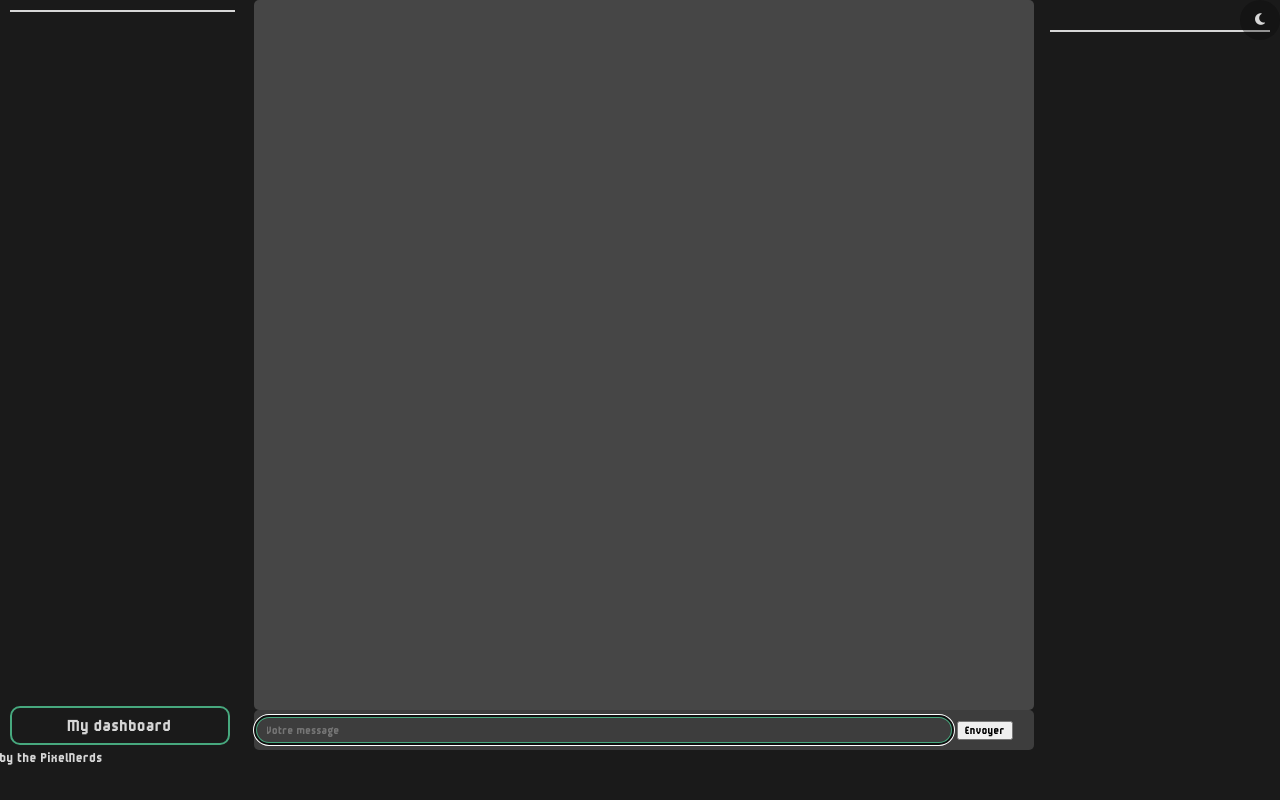
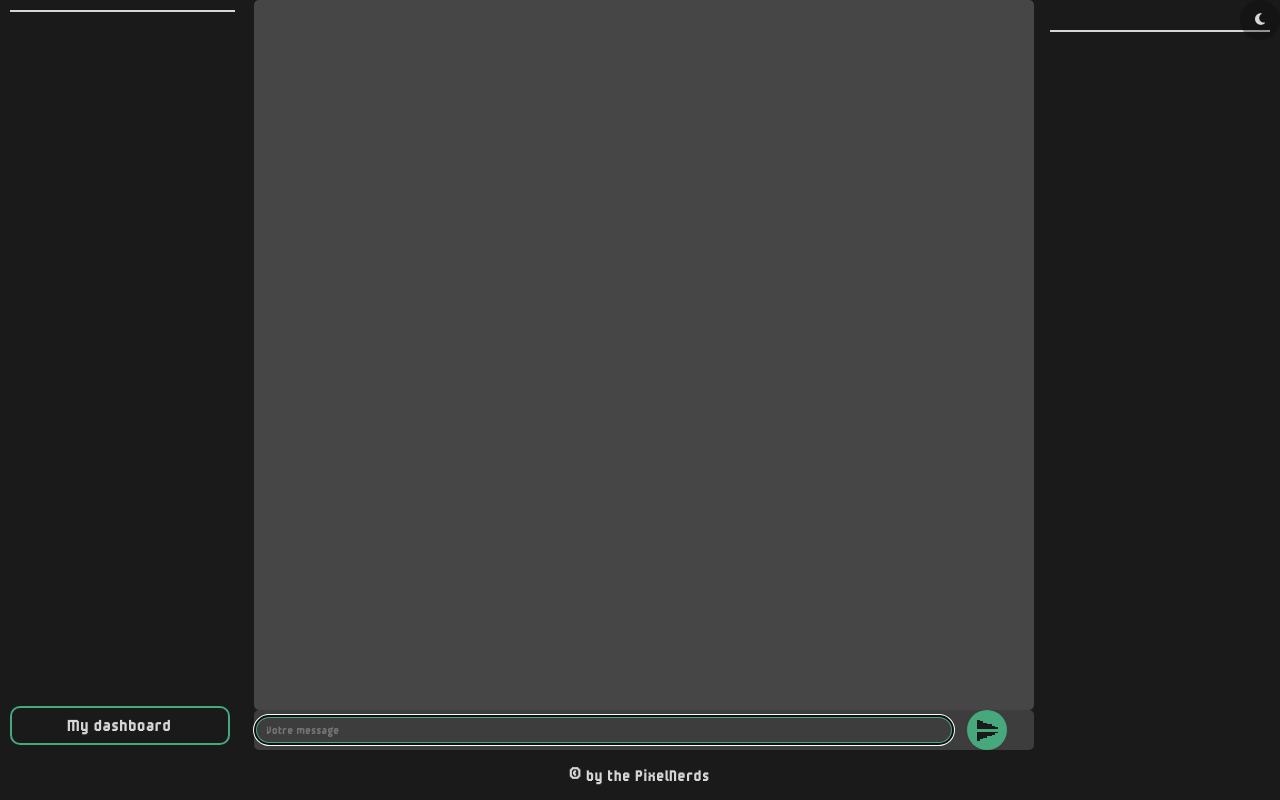
Before and after one commit to The-pixelnerds/projet-oueb, a Django app: template room/templates/room/view.html in a window 1280 px wide. Run offline with Django 4.2, Linux system fonts and the light colour scheme; the template is opened without the code that fills it, so the values that code supplies are empty; some libraries are stand-ins or nearby versions.

Commit message:
diferents fix

```diff
--- a/room/static/room/style.css
+++ b/room/static/room/style.css
@@ -29,6 +29,28 @@ a{
     margin:5px;
     text-align: center;
     line-height: 25px;
+}
+
+#message_send{
+    background:var(--link-color);
+    background-image:url(/static/room/images/send.png);
+    width: 40px;
+    height: 40px;
+    background-repeat: no-repeat;
+    background-position: center;
+    background-size: 24px 24px;
+    image-rendering: pixelated;
+    border:none;
+    border-radius: 50%;
+    margin-left: 10px;
+    /* differentes transition */
+    transition: all 0.2s ease-in-out;
+}
+
+#message_send:hover{
+    background-color: var(--link-hover);
+    cursor: pointer;
+    border-radius: 20%;
 }
 
 #messages{
@@ -250,4 +272,9 @@ aside{
 footer{
     height: 50px;
     background-color: var(--background-color);
+    /* align tout au centre */
+    display: flex;
+    justify-content: center;
+    align-items: center;
+    font-size: 1.2em;
 }
--- a/room/templates/room/template.html
+++ b/room/templates/room/template.html
@@ -52,7 +52,7 @@
             </div>
         </div>
     </div>
-    <footer>by the PixelNerds</footer>
+    <footer>&copy; by the PixelNerds</footer>
     <button id="themeButton" onclick="swapTheme()">
         <i class="fas fa-moon" id="moon"></i>
         <i class="fas fa-sun" id="sun"></i>
--- a/room/templates/room/view.html
+++ b/room/templates/room/view.html
@@ -55,7 +55,7 @@
     <form action="{% url 'room:view' room.id %}" method="post" id="ecrit">
         {% csrf_token %}
         <input type="text" name="message" id="message" placeholder="Votre message" autocomplete="off" autofocus>
-        <input type="submit" value="Envoyer">
+        <input type="submit" value="" id="message_send">
     </form>
 
 {% endblock %}
```
Also changed, not shown: room/static/room/images/send.png (added).
